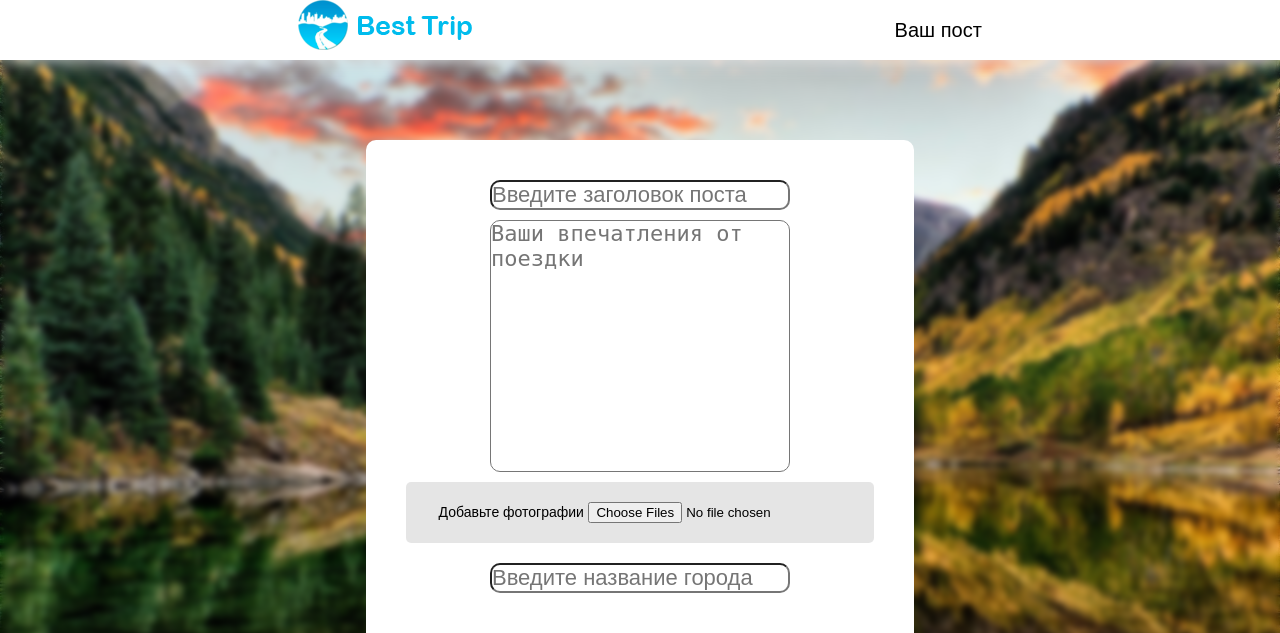
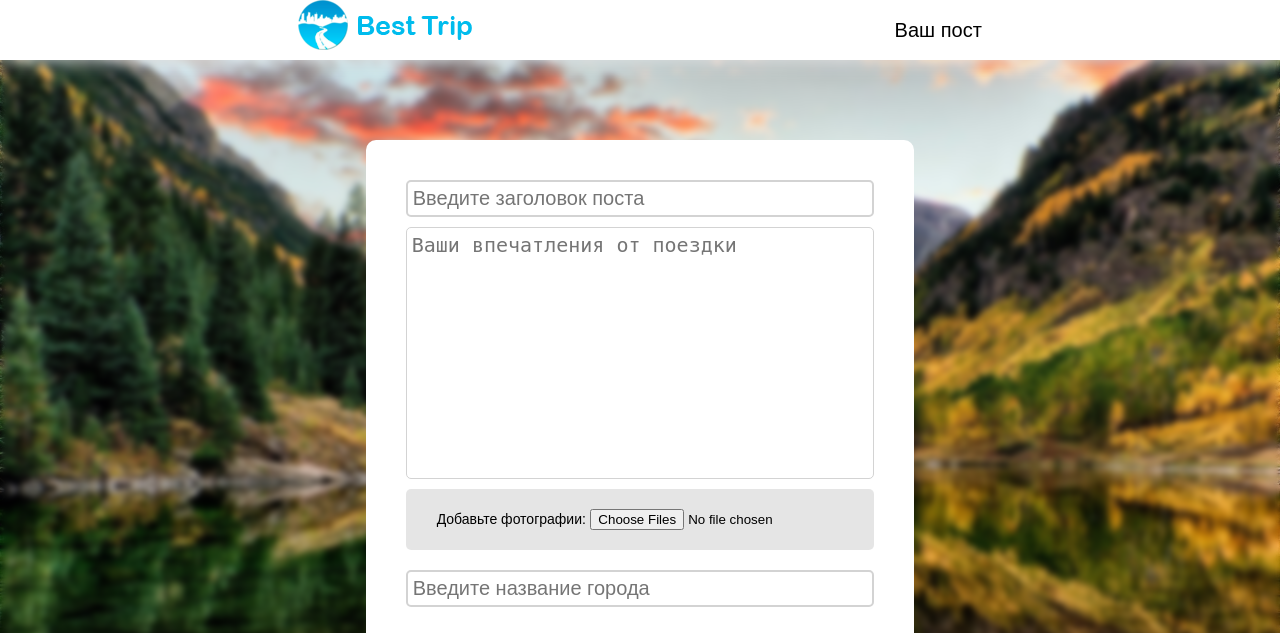
Before and after one commit to Deathstar-git/Best_Trip, a Django app: page /post_form/add in a window 1280 px wide. Shown: the top 633 px of the page. Run offline with Django 3.2, Linux system fonts and the light colour scheme; a user stored in the database is signed in; data comes from the database, SQL or seed files in the repository; both versions use the stored data as it was after the commit; some libraries are stand-ins or nearby versions.

Commit message:
fix styles again and again and again

```diff
--- a/MainApp/static/css/post_form_styles.css
+++ b/MainApp/static/css/post_form_styles.css
@@ -72,3 +72,11 @@
 .pac-item{
     padding: 5px;
 }
+.form-input {
+    width:100%;
+    border-radius: 5px;
+    border-color: lightgray;
+    border-style: solid;
+    padding: 5px;
+
+}
--- a/media/css/styles.css
+++ b/media/css/styles.css
@@ -331,7 +331,7 @@ div.image-container {
 
 .form-input {
 	border-radius: 10px;
-    font-size: 22px;
+    font-size: 20px;
 	width: 300px;
 
 }
@@ -650,7 +650,6 @@ ol, li {
   margin: 50px auto auto;
   padding-top: 10px;
   border: 1px solid #ccd;
-  background-color: white;
 }
 
 .ant-carousel-element {
--- a/templates/MainApp/post_form.html
+++ b/templates/MainApp/post_form.html
@@ -11,7 +11,7 @@
                 <input class="form-input" type="text" name="title" placeholder="Введите заголовок поста" autocomplete="off" value="{{post.title}}" required>
                 <textarea class="post_form_textarea form-input" name="text" cols="30" rows="10" placeholder="Ваши впечатления от поездки">{{post.text}}</textarea>
                 <div class="post_form_img_upload_wrapper">
-                    <label class="post_form_img_upload_label" for="image-upload">Добавьте фотографии</label>
+                    <label class="post_form_img_upload_label" for="image-upload">Добавьте фотографии:</label>
                     <input  name="gallery" type="file" accept="image/*" id="image-upload" multiple value="{{image_list}}">
                 </div>
                 <input class="form-input" id="map_input" type="text" name="place_name" placeholder="Введите название города" value="{{post.place_name}}" required>
```
Also changed, not shown: db.sqlite3.
